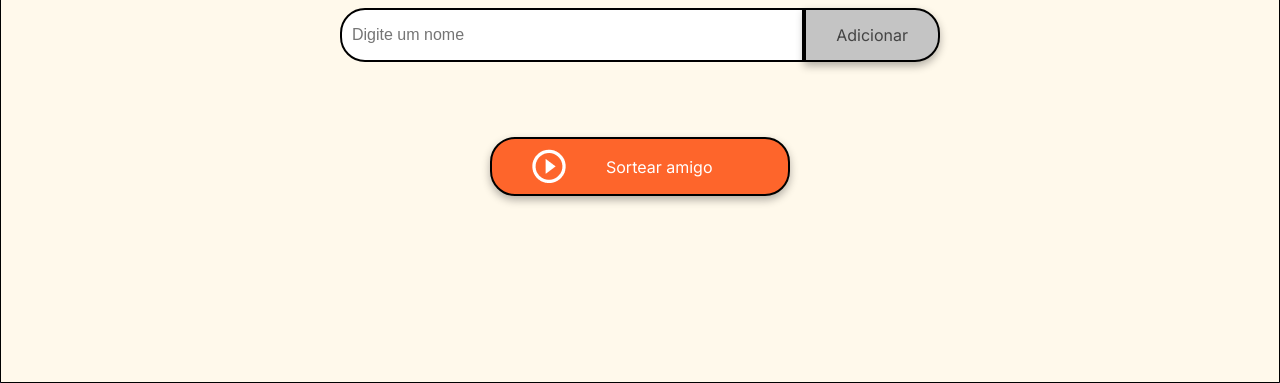
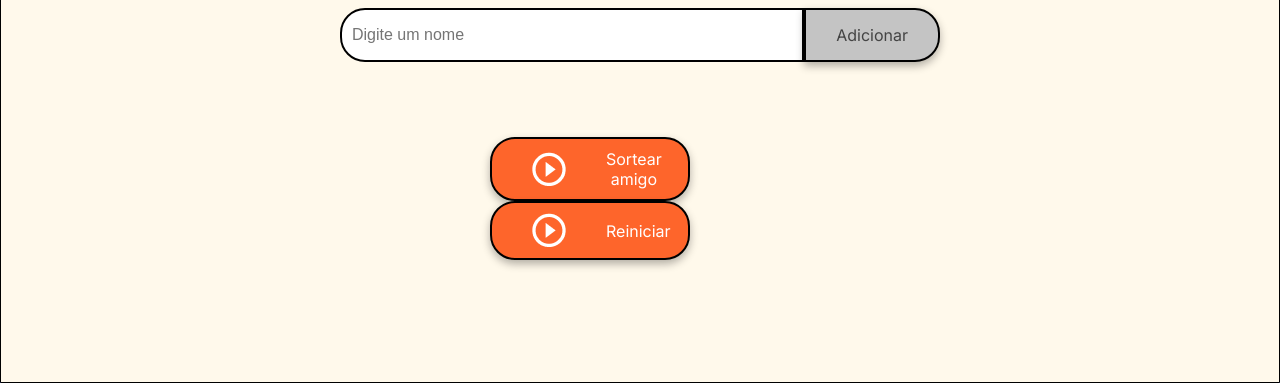
Before and after one commit to iasmin-ia/Challenge-Amigo-Secreto, a plain HTML site: page index.html in a window 1280 px wide. Shown: the part 417-800 px from the top of the page. Drawn offline with Linux system fonts and the light colour scheme.

Commit message:
Ajusta layout dos botões e adiciona estilo para reiniciar

```diff
--- a/app.js
+++ b/app.js
@@ -44,3 +44,10 @@ function sortearAmigo() {
   li.textContent = `O amigo secreto é: ${amigoSorteado}`;
   ulResultado.appendChild(li);
 }
+// Função para reiniciar o sorteio
+function reiniciarSorteio() {
+  listaDeAmigos = [];
+  document.getElementById("listaAmigos").innerHTML = "";
+  document.getElementById("resultado").innerHTML = "";
+  document.getElementById("amigo").value = "";
+}
--- a/index.html
+++ b/index.html
@@ -31,6 +31,9 @@
                 <button class="button-draw" onclick="sortearAmigo()" aria-label="Sortear amigo secreto">
                     <img src="assets/play_circle_outline.png" alt="Ícone para sortear">
                     Sortear amigo
+                    <button class="button-draw" onclick="reiniciarSorteio()" aria-label="Reiniciar sorteio">
+                    <img src="assets/play_circle_outline.png" alt="Ícone para reiniciar">
+                    Reiniciar
                 </button>
             </div>
         </section>
--- a/style.css
+++ b/style.css
@@ -151,6 +151,8 @@ ul {
     color: var(--color-white);
     background-color: var(--color-button);
     font-size: 16px;
+    max-width: 200px;
+    width: 100%;
 }
 
 .button-draw img {
```
